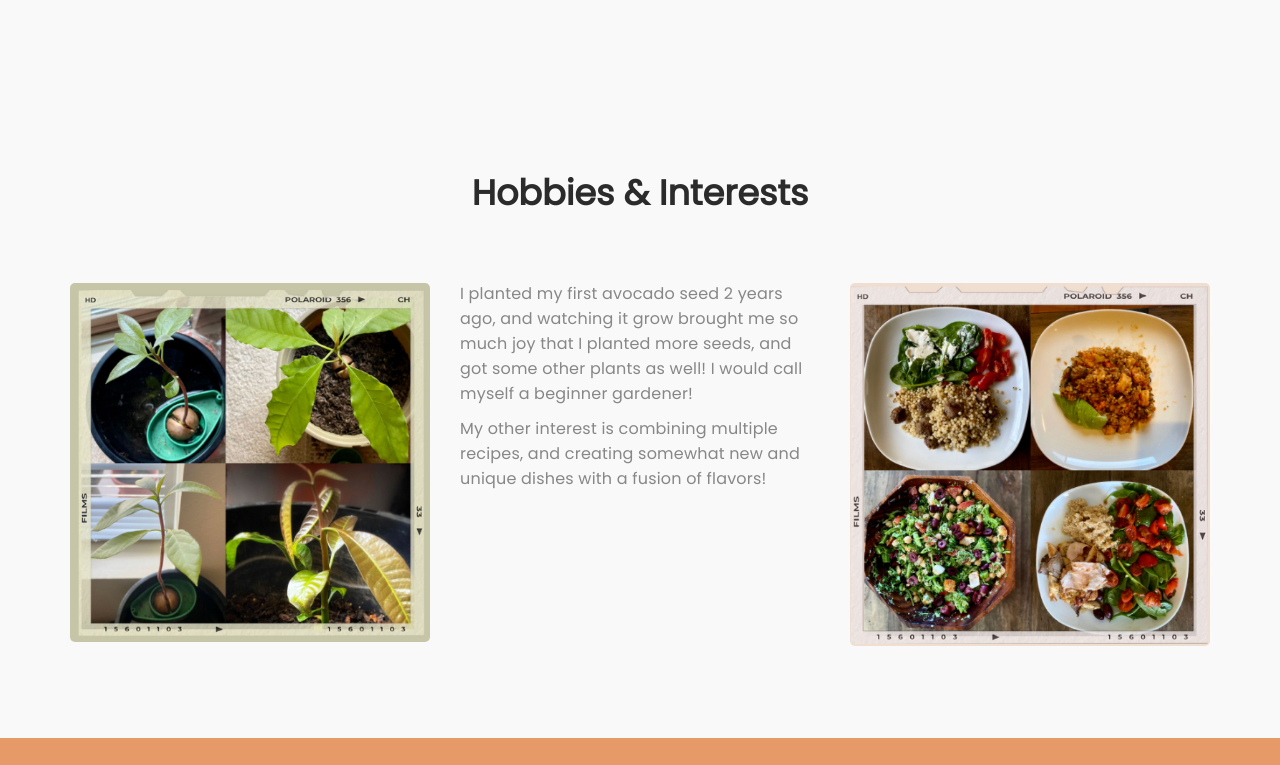
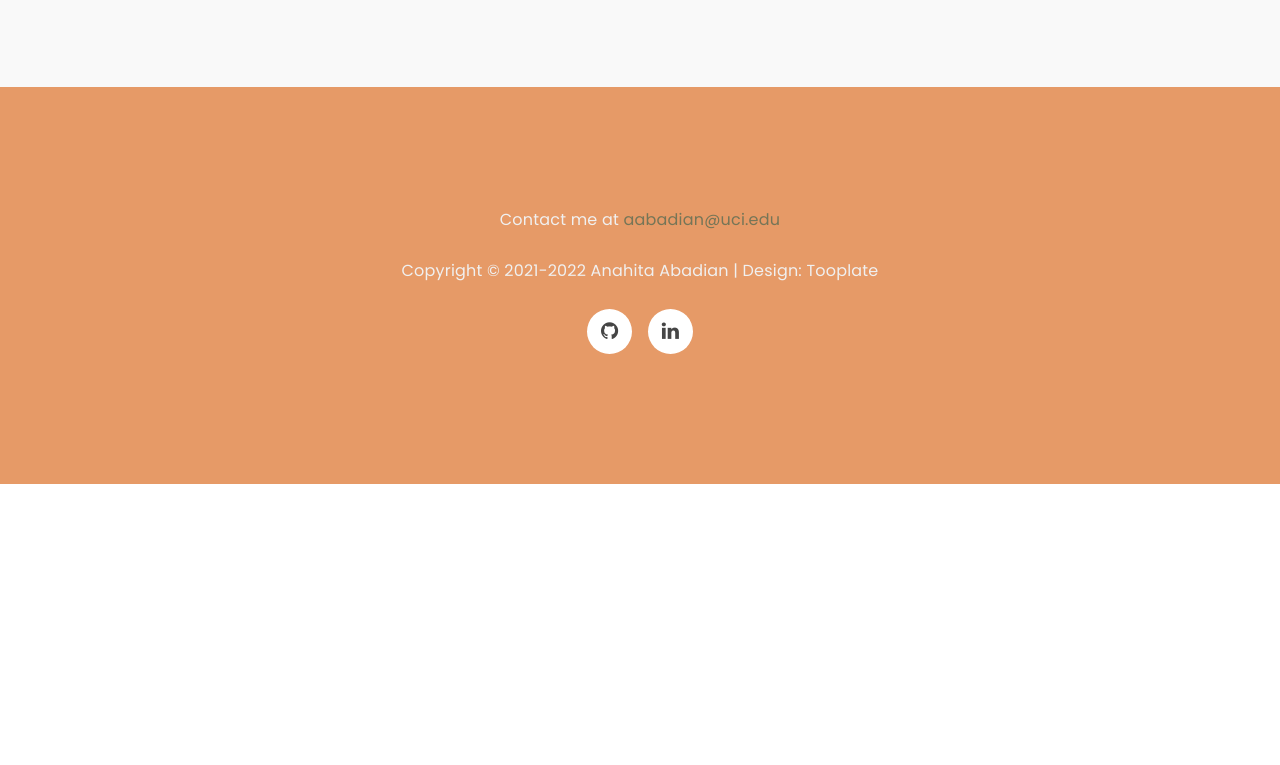
Before and after one commit to Anahita-A/Anahita-A.github.io, a website: page about.html in a window 1280 px wide. Shown: the part 1315-2080 px from the top of the page. After the commit the page ends 1799 px from the top, so only its background shows below. Drawn offline with Linux system fonts and the light colour scheme.

Commit message:
About (#3)
* update bio

* update bio

* update bio

---------

Co-authored-by: Anahita Abadian <alpaca@Anahitas-Laptop.attlocal.net>

```diff
--- a/about.html
+++ b/about.html
@@ -95,59 +95,6 @@ http://www.tooplate.com/view/2087-kalay
 </section>
 
 
-<!-- HOBBIES SECTION -->
-<section id="service" class="parallax-section">
-     <div class="container">
-          <div class="row">
-
-               <div class="col-md-12 col-sm-12">
-                    <!-- SECTION TITLE -->
-                    <div class="wow fadeInUp section-title" data-wow-delay="0.2s">
-                         <h2>Hobbies & Interests</h2>
-                    </div>
-               </div>
-
-               <div class="wow fadeInUp col-md-4 col-sm-6" data-wow-delay="0.4s">
-                    <!-- WORK THUMB -->
-                    <div class="work-thumb">
-                         <a href="public/images/plants.jpg" class="image-popup">
-                              <div class="work-thumb-overlay">
-                                   <h4 class="white-color">Plants!</h4>
-
-                              </div>
-                              <img src="public/images/plants.jpg" class="img-responsive" alt="Work 1">
-                         </a>
-                    </div>
-               </div>
-
-               <div class="wow fadeInUp col-md-4 col-sm-6" data-wow-delay="0.4s">
-                    <!-- WORK THUMB -->
-                                   <br>
-                         <p style="text-align: left;">I planted my first avocado seed 2 years ago, and watching it grow brought me so much
-                         joy that I planted more seeds, and got some other plants as well! I would call myself a beginner gardener!</p>
-                         <p style="text-align: left;"> My other interest is combining multiple recipes, and creating somewhat new and unique
-                         dishes with a fusion of flavors! </p>
-
-               </div>
-
-               <div class="wow fadeInUp col-md-4 col-sm-6" data-wow-delay="0.4s">
-                    <!-- WORK THUMB -->
-                    <div class="work-thumb">
-                         <a href="public/images/recipes.jpg" class="image-popup">
-                              <div class="work-thumb-overlay">
-                                   <h4 class="white-color">Recipes!</h4>
-
-                              </div>
-                              <img src="public/images/recipes.jpg" class="img-responsive" alt="Work 3">
-                         </a>
-                    </div>
-               </div>
-
-          </div>
-     </div>
-</section>
-
-
 <!-- CONTACT SECTION
 <section id="contact" class="parallax-section">
      <div class="container">
```
Also changed, not shown: index.html (+2 -1 lines).
